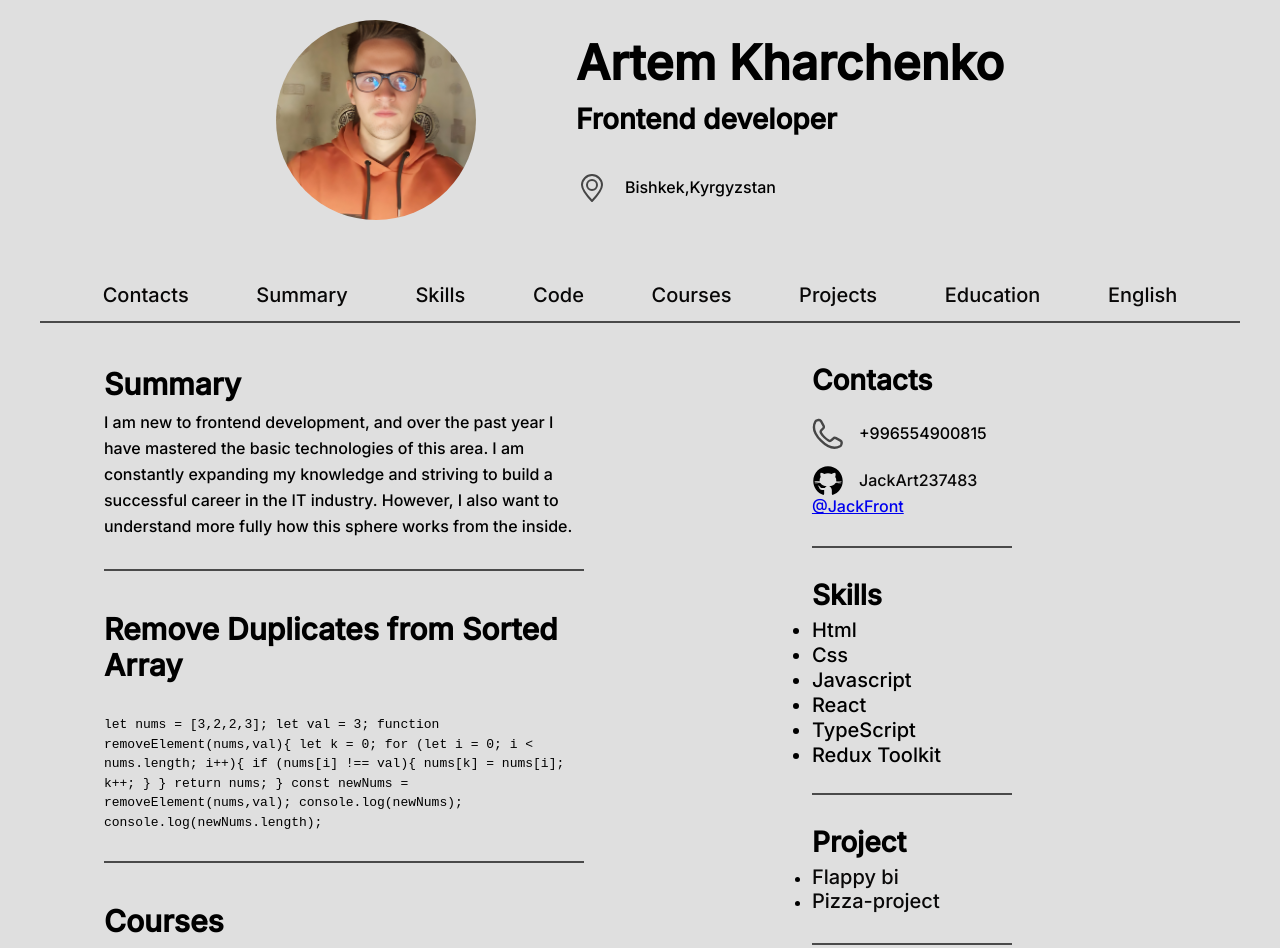
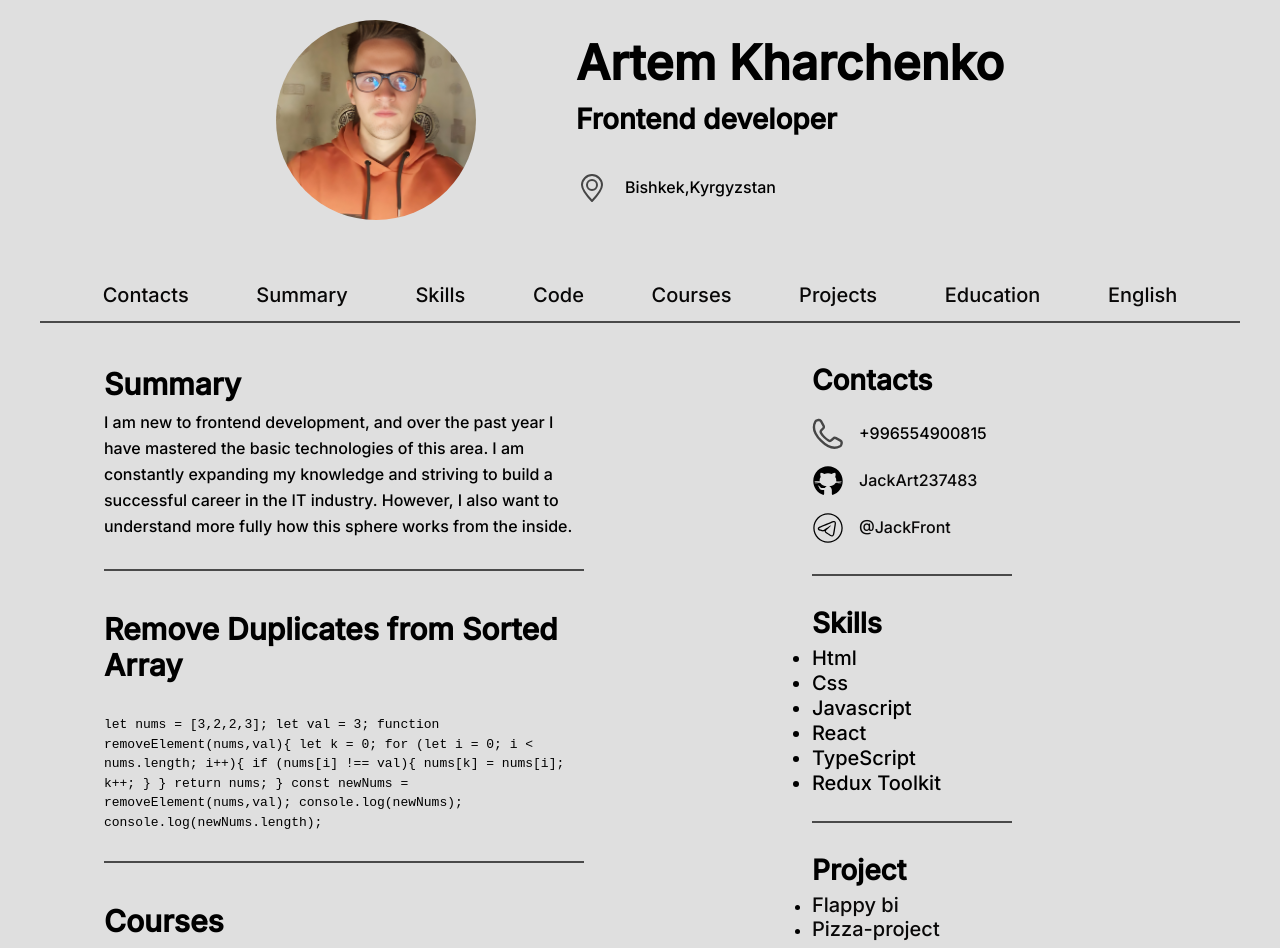
Before and after one commit to JackArt237483/rsschool-cv, a plain HTML site: page index.html in a window 1280 px wide. Shown: the top 948 px of the page. Drawn offline with Linux system fonts and the light colour scheme.

Commit message:
Update index.html

```diff
--- a/index.html
+++ b/index.html
@@ -86,7 +86,7 @@
              <ul>
                <li><img src="assets/icons/phone.svg" alt="number"><p>+996554900815</p></li>
                <li><img src="assets/icons/github.svg" alt="github"> <a href="https://github.com/JackArt237483">JackArt237483</a></li>
-               <li<img src="assets/icons/telegram.svg" alt="telegram"><a href="https://t.me/JackFront">@JackFront</a></li>
+               <li><img src="assets/icons/telegram.svg" alt="telegram"><a href="https://t.me/JackFront">@JackFront</a></li>
              </ul>
              <div class="scrow"></div>
          </section>
```
